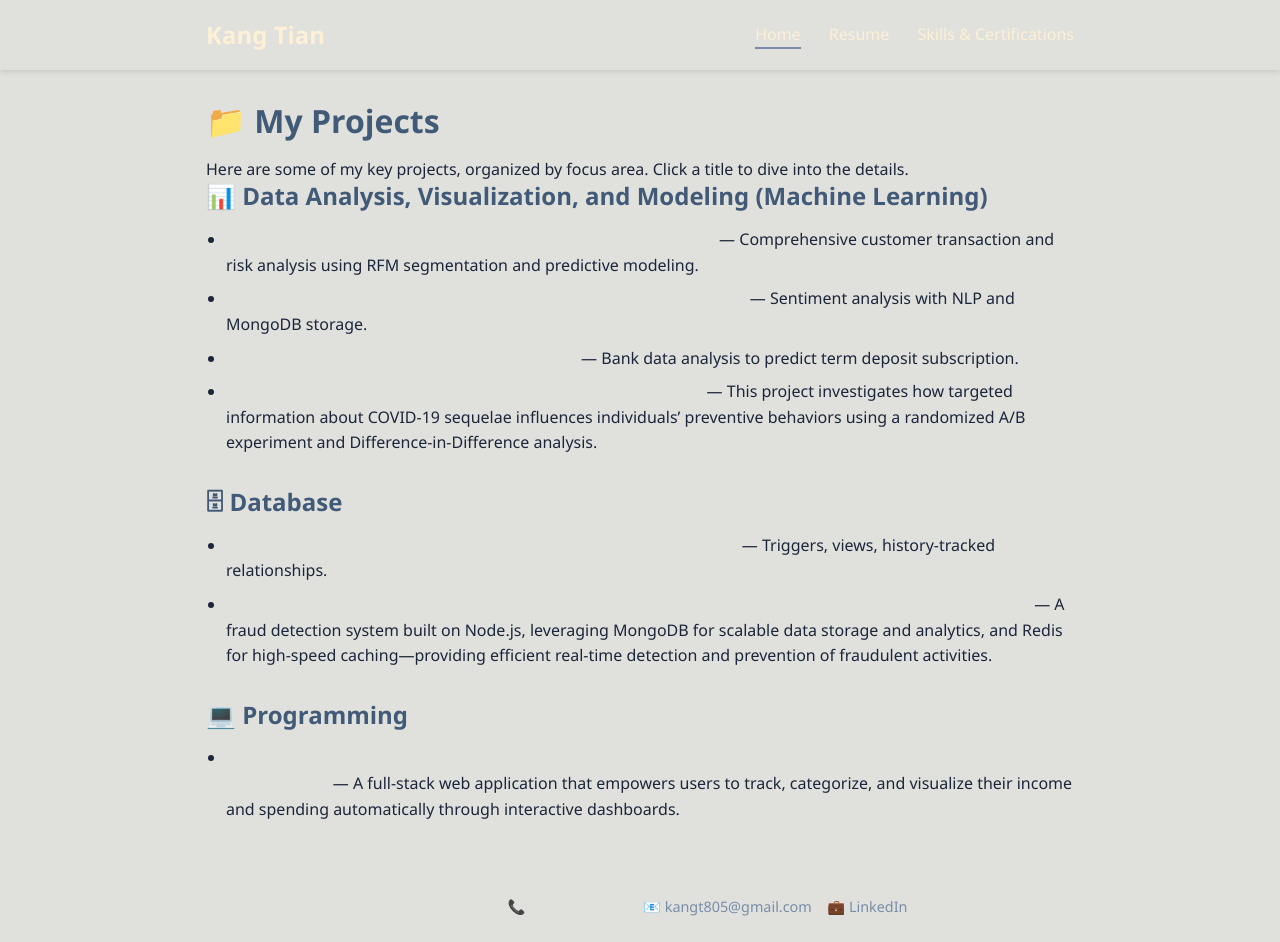
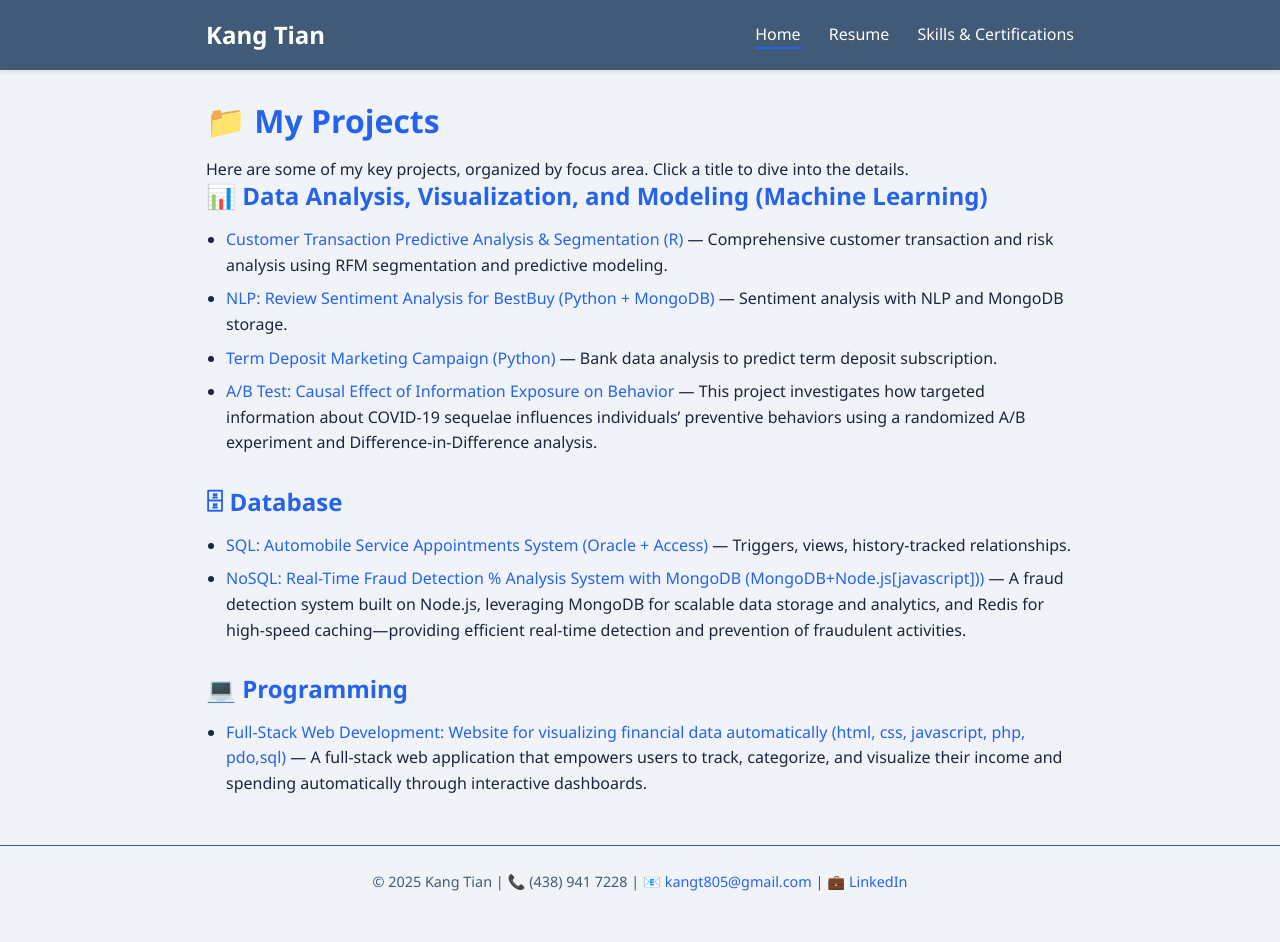
Before and after one commit to kang-tian/kang-tian.github.io, a Jekyll site: the page built from index.md, in a window 1280 px wide. Built offline with Jekyll 4.4.1, drawn with Linux system fonts in a browser that asks for light colours; after the commit the page ends 917 px from its top, so only the background shows below that.

Commit message:
Update styles.css

```diff
--- a/assets/css/styles.css
+++ b/assets/css/styles.css
@@ -1,15 +1,19 @@
 :root {
   --max-width: 900px;
 
-  /* Optimized Dark-Professional Palette */
-  --bg: #e0e1dd;        /* Dark navy background */
-  --text: #1b263b;      /* Light gray text for readability */
-  --accent1: #415a77;   /* Medium blue-gray (primary accent) */
-  --accent2: #778da9;   /* Soft muted blue (secondary accent) */
-  --accent3: #e0e1dd;   /* Light tone for highlights/details */
-  --card-bg: #415a77;   /* Card background */
-  --highlight: #778da9; /* Subtle highlight for hover/focus */
+  /* Backgrounds */
+  --bg: #F0F4F8;        /* Light blue-gray for main background */
+  --card-bg: #FFFFFF;    /* White cards for sections */
+  --highlight: #E3EAF2; /* Light blue for hover/focus areas */
+
+  /* Text */
+  --text: #1B263B;       /* Dark navy for main text */
+  --accent1: #2563EB;    /* Vibrant blue - main accent (buttons, links, headings) */
+  --accent2: #778DA9;    /* Muted blue - secondary accent (hover, borders, subheadings) */
+  --accent3: #415A77;    /* Medium steel blue - tertiary accent (details, small text) */
 }
+
+/* Global Reset */
 * {
   box-sizing: border-box;
   margin: 0;
@@ -23,16 +27,18 @@ body {
   color: var(--text);
 }
 
+/* Links */
 a {
-  color: var(--accent2);
+  color: var(--accent1);
   text-decoration: none;
 }
 
 a:hover {
+  color: var(--accent2);
   text-decoration: underline;
-  color: var(--accent1);
 }
 
+/* Header & Navigation */
 header.site-header {
   background-color: var(--accent3);
   padding: 1rem 0;
@@ -51,18 +57,18 @@ header.site-header {
 .nav .brand {
   font-weight: 700;
   font-size: 1.5rem;
-  color: #FDF0D5;
+  color: var(--card-bg);
 }
 
 .nav .links a {
   margin-left: 1.5rem;
   font-weight: 500;
-  color: #FDF0D5;
+  color: var(--card-bg);
   transition: color 0.3s;
 }
 
 .nav .links a[aria-current="page"] {
-  border-bottom: 2px solid var(--accent2);
+  border-bottom: 2px solid var(--accent1);
   padding-bottom: 2px;
 }
 
@@ -70,18 +76,21 @@ header.site-header {
   color: var(--accent1);
 }
 
+/* Main Container */
 main.container {
   max-width: var(--max-width);
   margin: 2rem auto;
   padding: 0 1rem;
 }
 
+/* Headings */
 h1, h2 {
   margin-bottom: 1rem;
   line-height: 1.2;
   color: var(--accent1);
 }
 
+/* Lists */
 ul {
   padding-left: 1.25rem;
   margin-bottom: 2rem;
@@ -91,6 +100,7 @@ li {
   margin-bottom: 0.5rem;
 }
 
+/* Footer */
 .site-footer {
   border-top: 1px solid var(--accent3);
   padding: 1.5rem;
@@ -100,10 +110,10 @@ li {
   font-size: 0.9rem;
 }
 
-/* Buttons and highlights */
+/* Buttons */
 button, .btn {
-  background-color: var(--accent2);
-  color: var(--bg);
+  background-color: var(--accent1);
+  color: var(--card-bg);
   border: none;
   padding: 0.5rem 1rem;
   cursor: pointer;
@@ -113,66 +123,45 @@ button, .btn {
 }
 
 button:hover, .btn:hover {
-  background-color: var(--accent1);
+  background-color: var(--accent2);
 }
 
-/* Project links */
-ul li a {
-  font-weight: 600;
-  color: var(--accent3);
-}
-
-ul li a:hover {
-  color: var(--accent1);
-  text-decoration: underline;
-}
-
-
-.projects {
-  margin-top: 2rem;
-}
-
+/* Project Cards */
 .project-grid {
   display: grid;
   grid-template-columns: repeat(auto-fit, minmax(280px, 1fr));
   gap: 1.5rem;
+  margin-top: 1rem;
 }
 
 .project-card {
-  background: var(--card-bg);
-  padding: 1.25rem;
+  background-color: var(--card-bg);
   border-radius: 12px;
-  box-shadow: 0 2px 6px rgba(0,0,0,0.05);
-  transition: transform 0.2s ease, box-shadow 0.2s ease;
+  padding: 1rem;
+  box-shadow: 0 2px 6px rgba(0,0,0,0.08);
+  transition: transform 0.2s ease, box-shadow 0.2s ease, background-color 0.2s ease;
 }
 
 .project-card:hover {
-  transform: translateY(-4px);
-  box-shadow: 0 4px 12px rgba(0,0,0,0.1);
+  background-color: var(--highlight);
+  transform: translateY(-3px);
+  box-shadow: 0 6px 12px rgba(0,0,0,0.12);
 }
 
-.project-card h4 {
+.project-card h3 {
+  font-size: 1.1rem;
   margin-bottom: 0.5rem;
   color: var(--accent1);
 }
 
 .project-card p {
   font-size: 0.9rem;
-  color: var(--text);
-  margin-bottom: 0.75rem;
+  color: var(--accent3);
 }
 
-.tags {
-  margin-top: 0.5rem;
+/* Project Icons/Emojis in cards */
+.project-card h3 span.icon {
+  margin-right: 0.5rem;
+  font-size: 1.1rem;
+  vertical-align: middle;
 }
-
-.tag {
-  display: inline-block;
-  background: var(--highlight);
-  color: var(--accent3);
-  padding: 0.25rem 0.6rem;
-  margin: 0 0.25rem 0.25rem 0;
-  border-radius: 6px;
-  font-size: 0.75rem;
-  font-weight: 500;
-}
```
